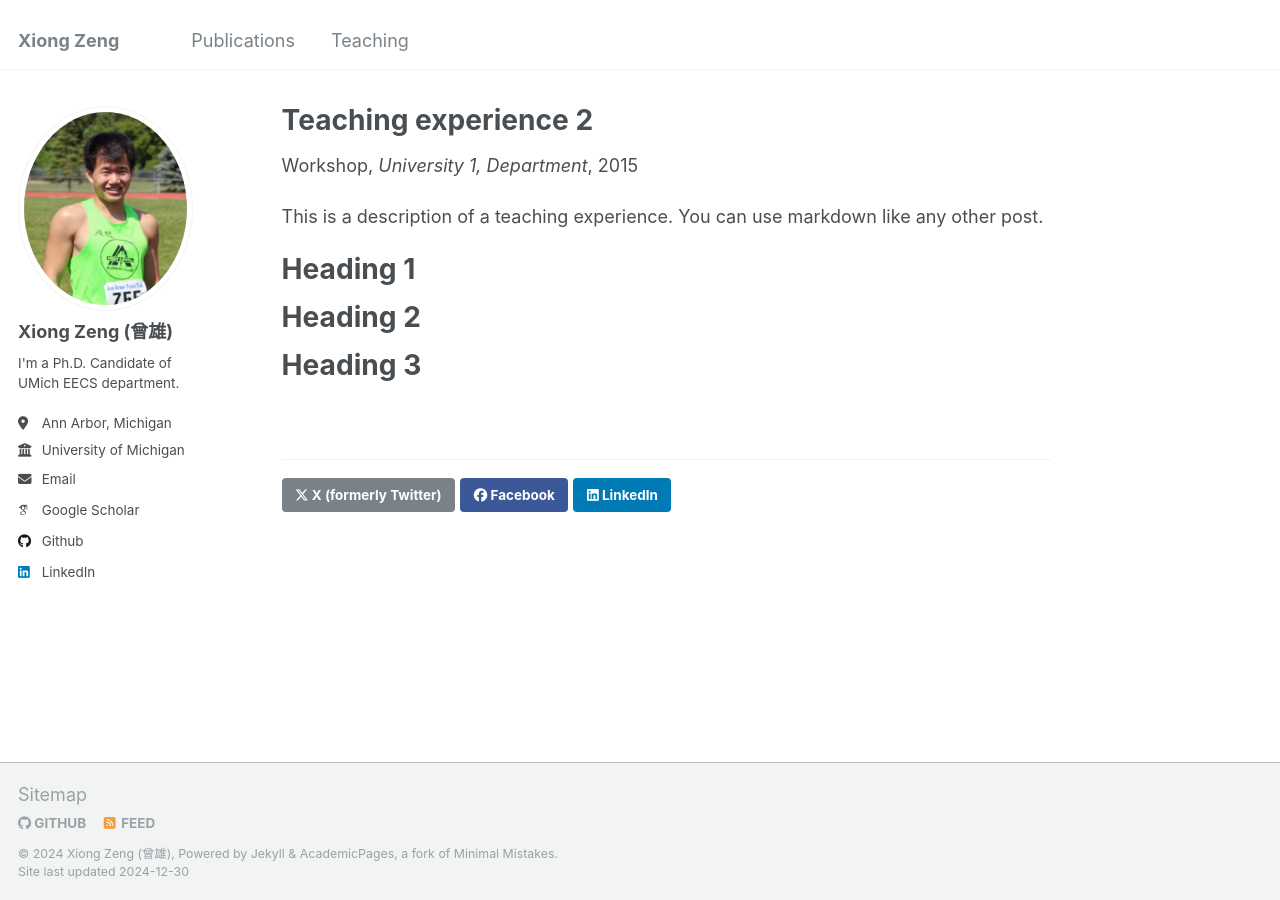
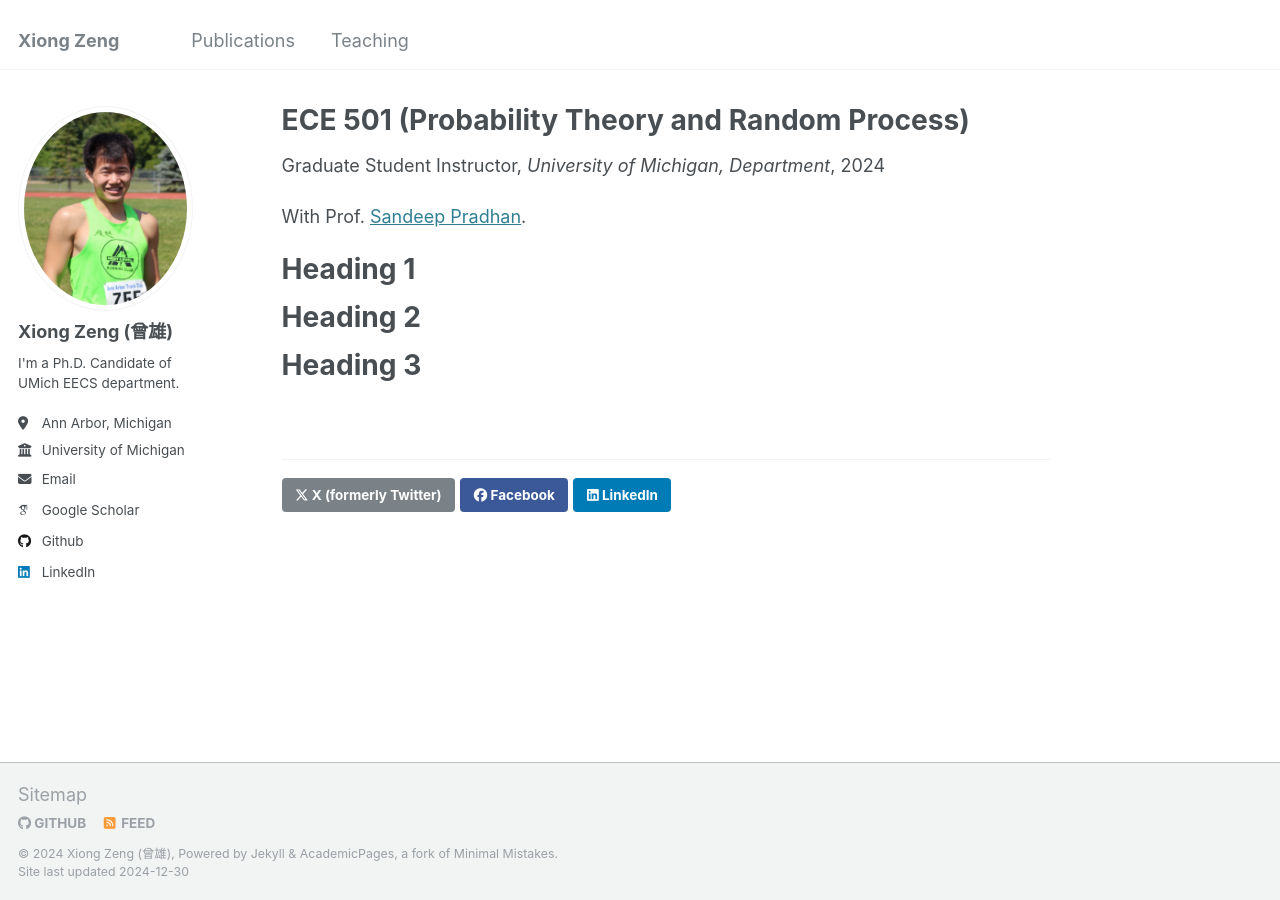
Before and after one commit to zengxiong111/zengxiong.github.io, a Jekyll site: the page built from _teaching/2015-spring-teaching-2.md, in a window 1280 px wide. Built offline with Jekyll 4.4.1, drawn with Linux system fonts in a browser that asks for light colours; some web fonts are replaced.

Commit message:
Update 2024-fall-teaching-1.md

```diff
--- a/_teaching/2015-spring-teaching-2.md
+++ b/_teaching/2015-spring-teaching-2.md
@@ -1,14 +1,13 @@
 ---
-title: "Teaching experience 2"
+title: "ECE 501 (Probability Theory and Random Process)"
 collection: teaching
-type: "Workshop"
-permalink: /teaching/2015-spring-teaching-1
-venue: "University 1, Department"
-date: 2015-01-01
-location: "City, Country"
+type: "Graduate Student Instructor"
+permalink: "https://bulletin.engin.umich.edu/courses/eecs/"
+venue: "University of Michigan, Department"
+date: Sep. 2024 - Dec. 2024
 ---
 
-This is a description of a teaching experience. You can use markdown like any other post.
+With Prof. <a href="https://pradhan.engin.umich.edu/" target="_blank">Sandeep Pradhan</a>.
 
 Heading 1
 ======
```
